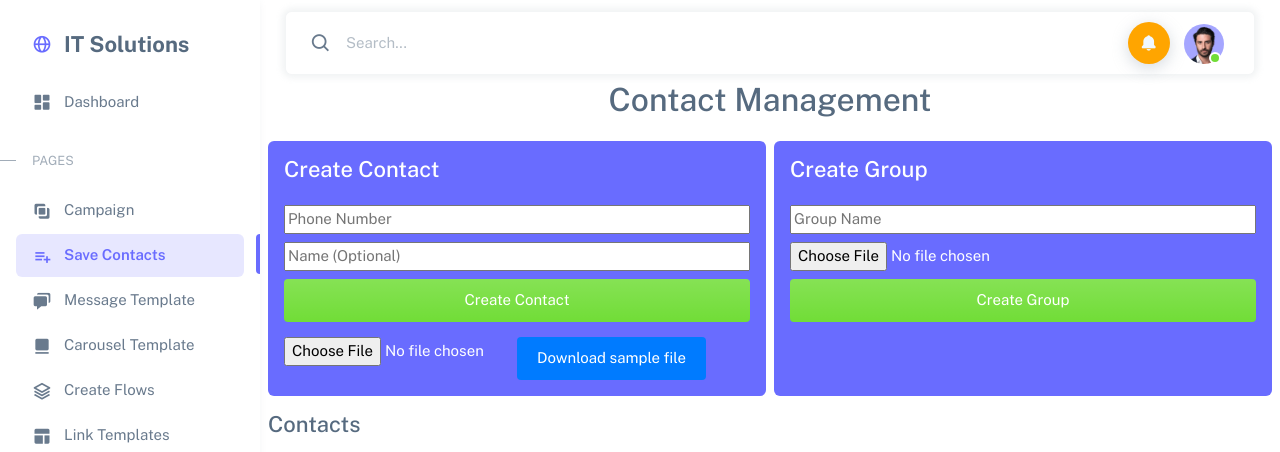
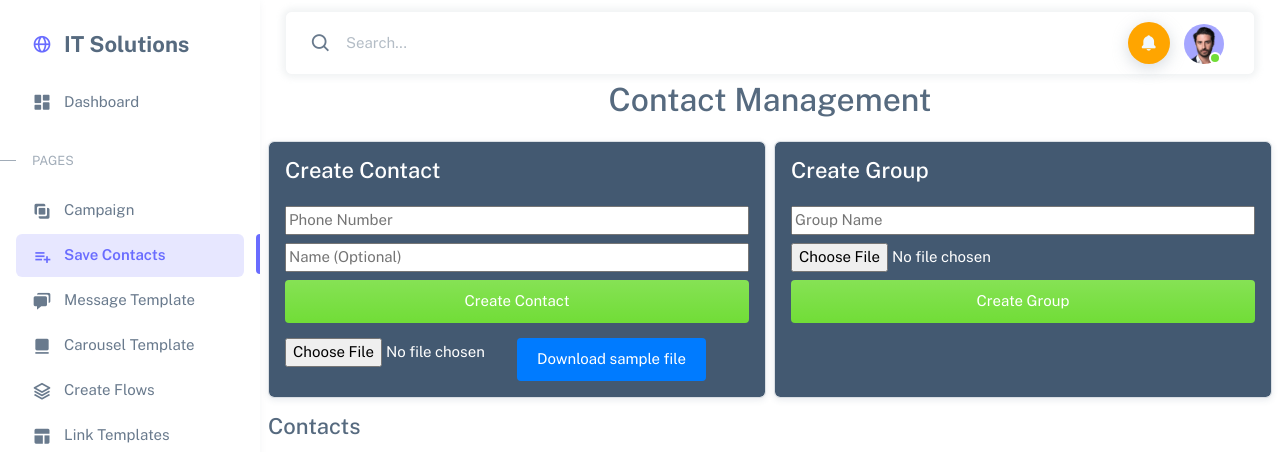
Before and after one commit to itsolution4india/whatsappsms_new, a Django app: page /contact_management/ in a window 1280 px wide. Shown: the top 452 px of the page. Run offline with Django 5.2, Linux system fonts and the light colour scheme; data that the repository does not hold is empty; some libraries are stand-ins or nearby versions.

Commit message:
updated contact management

```diff
--- a/sms/smsapp/templates/contact_management.html
+++ b/sms/smsapp/templates/contact_management.html
@@ -18,7 +18,7 @@
     <!-- Create Contact Section -->
     <div class="m-2">
         <div class="d-flex justify-content-between mb-3">
-            <div class="section bg-primary p-3 text-white rounded-2 w-50">
+            <div class="section bg-gray border card p-3 text-white rounded-2 w-50">
                 <h4 class="text-white">Create Contact</h4>
                 <form id="createContactForm" class="d-flex flex-column">
                     <input class="mt-2" type="text" name="phone_number" placeholder="Phone Number" required>
@@ -36,7 +36,7 @@
             </div>
 
             <!-- Create Group Section -->
-            <div class="section bg-primary p-3 text-white rounded-2 w-50 ms-2">
+            <div class="section bg-gray border card p-3 text-white rounded-2 w-50 ms-2">
                 <h4 class="text-white">Create Group</h4>
                 <form id="createGroupForm" class="d-flex flex-column">
                     <input class="mt-2" type="text" name="group_name" placeholder="Group Name" required>
```
